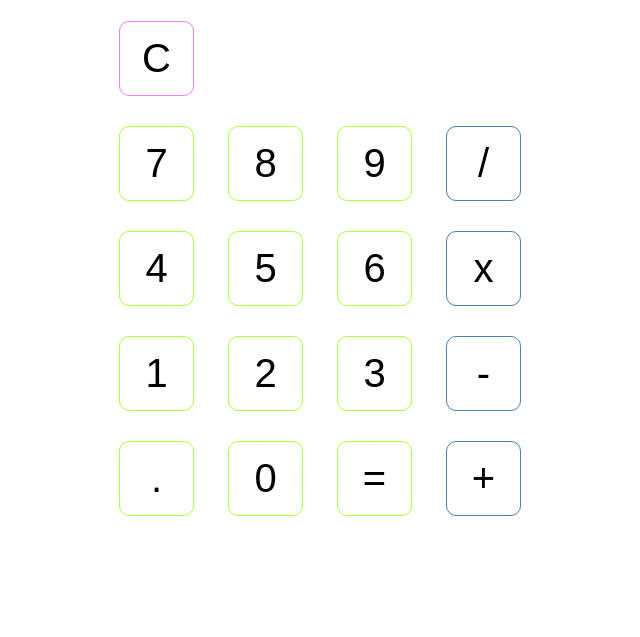
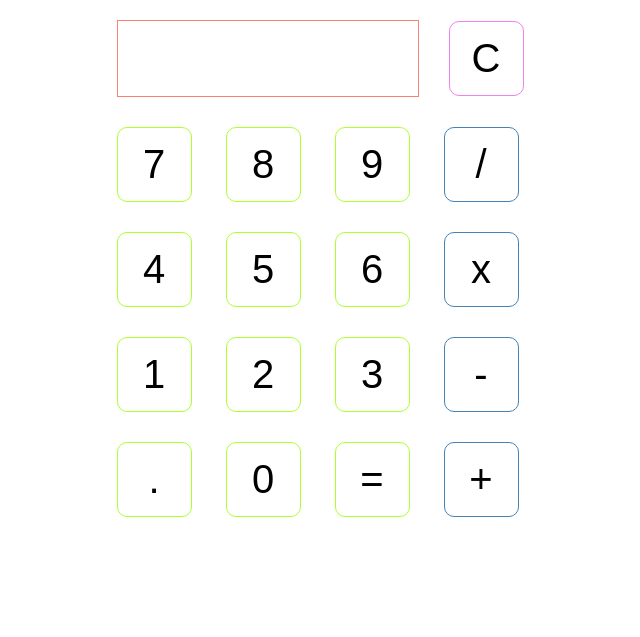
Before and after one commit to bbkx226/OdinCalculator, a plain HTML site: page index.html in a window 1280 px wide. Shown: the part 179-816 px from the top of the page, without its empty margins (328-968 px from the left). Drawn offline with Linux system fonts and the light colour scheme.

Commit message:
Done CSS Style

```diff
--- a/index.html
+++ b/index.html
@@ -11,7 +11,7 @@
     <h1>Calculator</h1>
     <div class="calculator">
         <div class="first-row">
-            <div class="screen">
+            <div id="screen">
                 <div class="previous"></div>
                 <div class="current"></div>
             </div>
--- a/styles.css
+++ b/styles.css
@@ -63,3 +63,28 @@ body {
 #clean-btn:hover {
     background-color: palevioletred;
 }
+
+.first-row {
+    display: flex;
+    justify-content: center;
+    align-items: center;
+    flex-direction: row;
+}
+
+#screen {
+    width: 300px;
+    border: 1px solid salmon;
+    height: 75px;
+    margin: 15px;
+    display: flex;
+    justify-content: flex-end;
+    align-items: flex-end;
+}
+
+.previous {
+    font-size: 20px;
+}
+
+.current {
+    font-size: 30px;
+}
```
